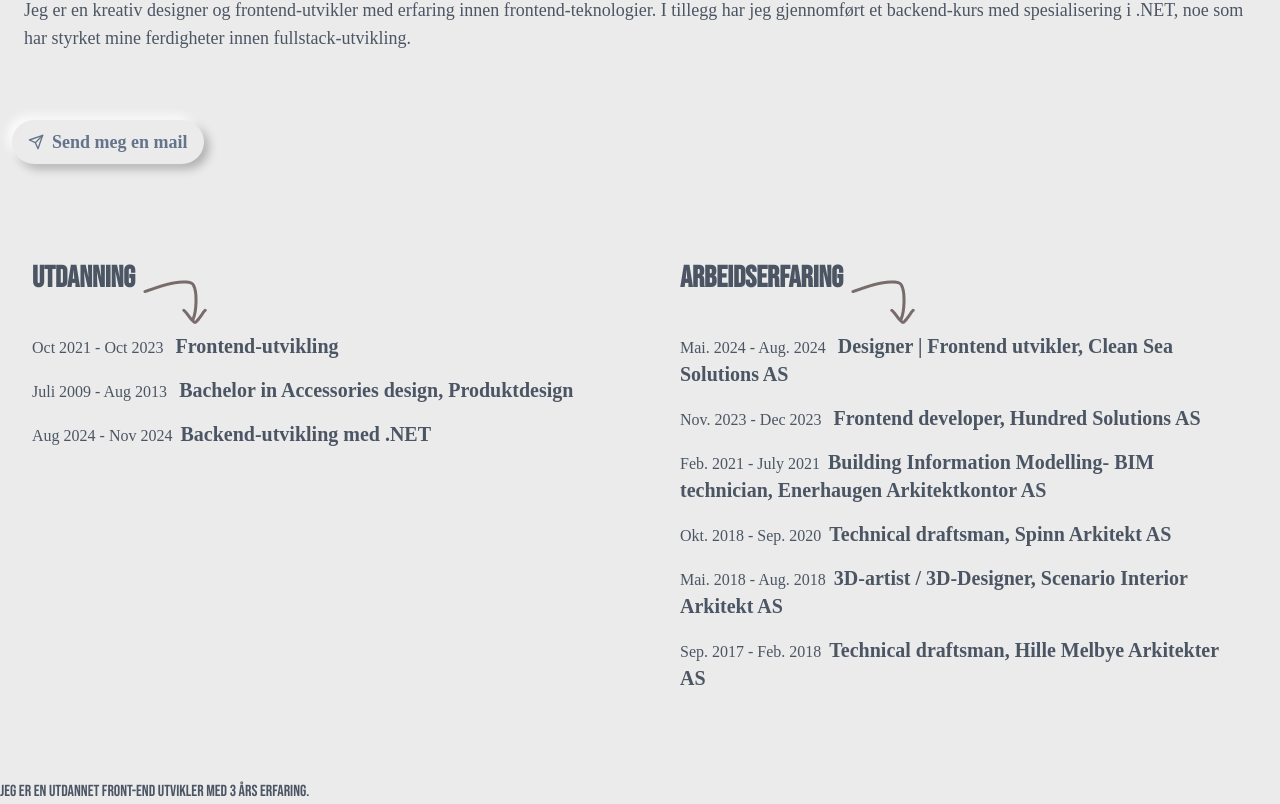
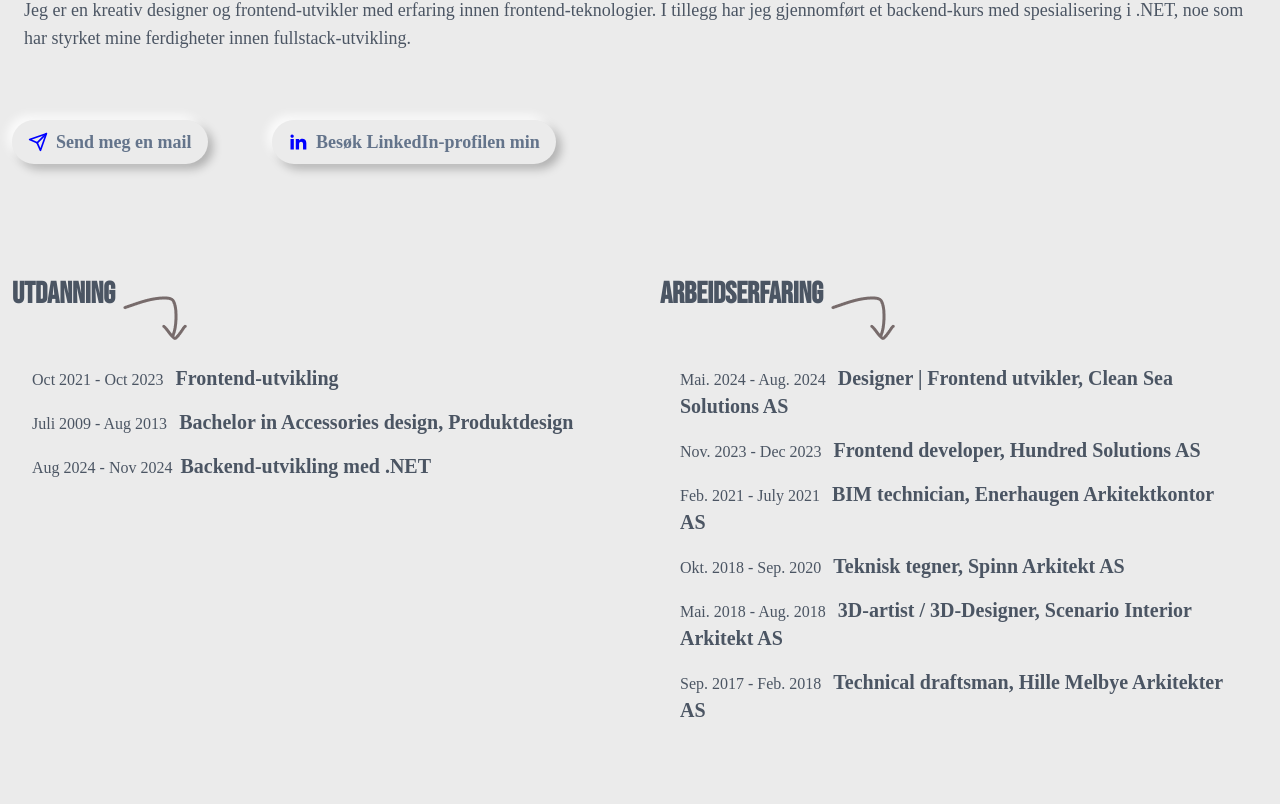
Before and after one commit to MaaRadha/work, a React (Vite) app: page / in a window 1280 px wide. Shown: the part 456-1260 px from the top of the page. Built offline with nearby package versions, Linux system fonts and the light colour scheme; a web font is replaced by a local one.

Commit message:
working on home compo - design

```diff
--- a/src/components/home/Home.jsx
+++ b/src/components/home/Home.jsx
@@ -2,13 +2,14 @@ import { FiSend } from "react-icons/fi";
 import arrow from "../../assets/arrowdown.png";
 import { motion } from "motion/react";
 import HomeSection2 from "./HomeSection2";
+import { RiLinkedinFill } from "react-icons/ri";
 const Home = () => {
   return (
     <>
       <section>
         <div className="text-gray-600 ">
           <div className=" max-w-7xl p-3  ">
-            <div className="flex items-end gap-2 px-8">
+            <div className="flex items-end gap-2 px-3">
               <h1 className="text-3xl py-7 font-bold">Rohit Kumar Amdahl</h1>
               <motion.span
                 initial={{ opacity: 0, scale: 0.5 }}
@@ -55,6 +56,7 @@ const Home = () => {
             </motion.p>
           </div>
         </div>
+        <div className="flex items-center justify-center">
           <div className=" py-7 px-3 w-full max-w-[260px] flex items-center ">
             <a
               href="mailto:rohit_designer@outlook.com"
@@ -62,11 +64,25 @@ const Home = () => {
         shadow-[-5px_-5px_10px_rgba(255,_255,_255,_0.8),_5px_5px_10px_rgba(0,_0,_0,_0.25)]
         transition-all hover:shadow-[-1px_-1px_5px_rgba(255,_255,_255,_0.6),_1px_1px_5px_rgba(0,_0,_0,_0.3),inset_-2px_-2px_5px_rgba(255,_255,_255,_1),inset_2px_2px_4px_rgba(0,_0,_0,_0.3)] hover:text-violet-500 hover:ring hover:ring-violet-500 text-center"
             >
-            <FiSend />
+              <FiSend size={20} color="blue" />
               <span className="font-text font-bold text-lg text-center">
                 Send meg en mail
               </span>
             </a>
+          </div>
+          <div className=" py-7 px-3 w-full flex items-center ">
+            <a
+              href="https://www.linkedin.com/in/rohit-kumar-amdahl-308047140/"
+              className="px-4 py-2 rounded-full flex items-center gap-2  text-slate-500
+        shadow-[-5px_-5px_10px_rgba(255,_255,_255,_0.8),_5px_5px_10px_rgba(0,_0,_0,_0.25)]
+        transition-all hover:shadow-[-1px_-1px_5px_rgba(255,_255,_255,_0.6),_1px_1px_5px_rgba(0,_0,_0,_0.3),inset_-2px_-2px_5px_rgba(255,_255,_255,_1),inset_2px_2px_4px_rgba(0,_0,_0,_0.3)] hover:text-violet-500 hover:ring hover:ring-violet-500 text-center"
+            >
+              <RiLinkedinFill size={20} color="blue" />
+              <span className="font-text font-bold text-lg text-center">
+                Besøk LinkedIn-profilen min
+              </span>
+            </a>
+          </div>
         </div>
       </section>
       <section>
--- a/src/components/home/HomeSection2.jsx
+++ b/src/components/home/HomeSection2.jsx
@@ -6,7 +6,7 @@ const HomeSecion2 = () => {
     <>
       <div className="text-gray-600 grid lg:grid-cols-2 gap-4 ">
         <div className="text-gray-600 py-10 ">
-          <div className="flex items-end gap-2 px-8">
+          <div className="flex items-end gap-2 px-3 py-4">
             <h2 className="text-3xl py-7 font-bold">utdanning</h2>
             <motion.span
               initial={{ opacity: 0, scale: 0.5 }}
@@ -59,7 +59,7 @@ const HomeSecion2 = () => {
 
         {/* -----experience */}
         <div className="text-gray-600 py-10 ">
-          <div className="flex items-end gap-2 px-8">
+          <div className="flex items-end gap-2 px-3 py-4">
             <h2 className="text-3xl py-7 font-bold">arbeidserfaring </h2>
             <motion.span
               initial={{ opacity: 0, scale: 0.5 }}
@@ -102,26 +102,25 @@ const HomeSecion2 = () => {
               </li>
               <li className="py-2 text-gray-600">
                 Feb. 2021 - July 2021
-                <span className="px-2 font-bold text-xl">
-                  Building Information Modelling- BIM technician, Enerhaugen
-                  Arkitektkontor AS
+                <span className="px-3 font-bold text-xl text-center">
+                  BIM technician, Enerhaugen Arkitektkontor AS
                 </span>
               </li>
               <li className="py-2 text-gray-600">
                 Okt. 2018 - Sep. 2020
-                <span className="px-2 font-bold text-xl">
-                  Technical draftsman, Spinn Arkitekt AS
+                <span className="px-3 font-bold text-xl">
+                  Teknisk tegner, Spinn Arkitekt AS
                 </span>
               </li>
               <li className="py-2 text-gray-600">
                 Mai. 2018 - Aug. 2018
-                <span className="px-2 font-bold text-xl">
+                <span className="px-3 font-bold text-xl">
                   3D-artist / 3D-Designer, Scenario Interior Arkitekt AS
                 </span>
               </li>
               <li className="py-2 text-gray-600">
                 Sep. 2017 - Feb. 2018
-                <span className="px-2 font-bold text-xl">
+                <span className="px-3 font-bold text-xl">
                   Technical draftsman, Hille Melbye Arkitekter AS
                 </span>
               </li>
@@ -129,9 +128,6 @@ const HomeSecion2 = () => {
           </motion.div>
         </div>
       </div>
-      <div className="text-gray-600 py-10 ont-text">
-        <p>Jeg er en utdannet front-end utvikler med 3 års erfaring.</p>
-      </div>
     </>
   );
 };
```
Lines whose indentation alone changed are shown as unchanged.
